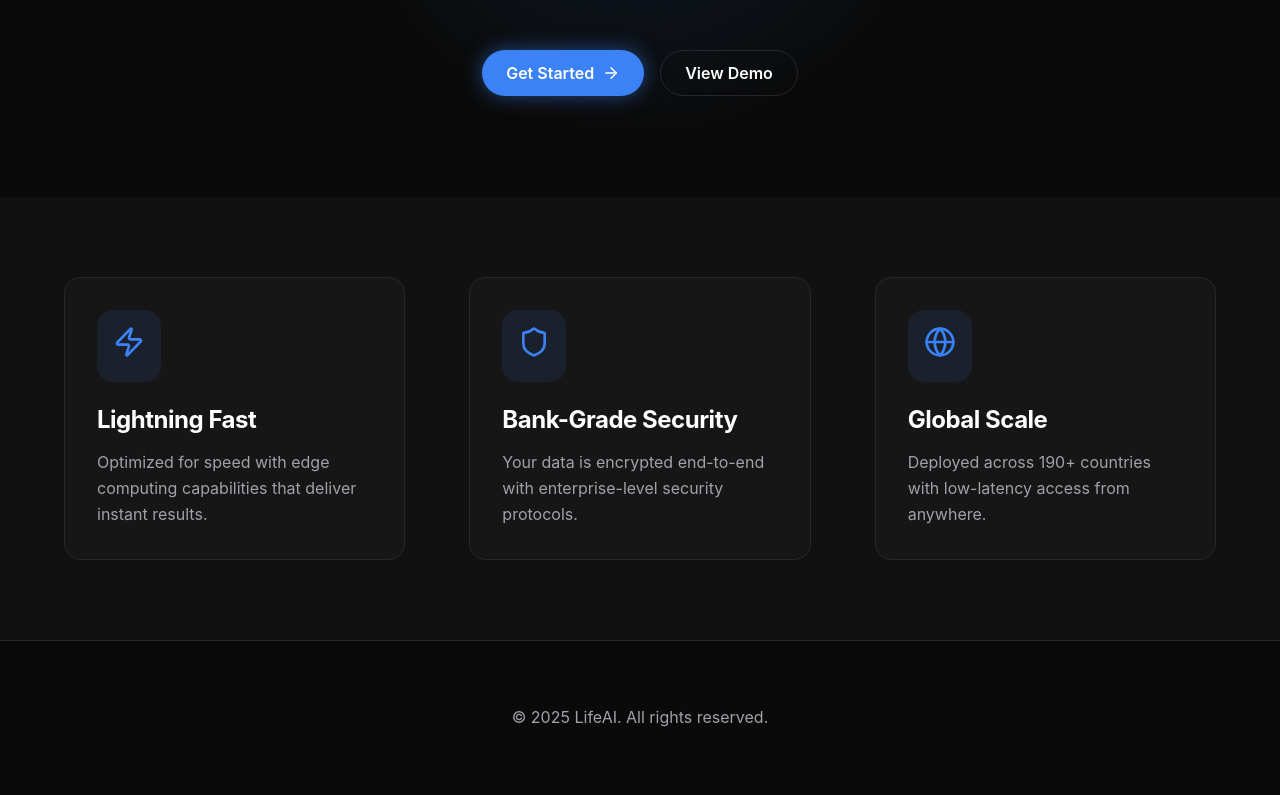
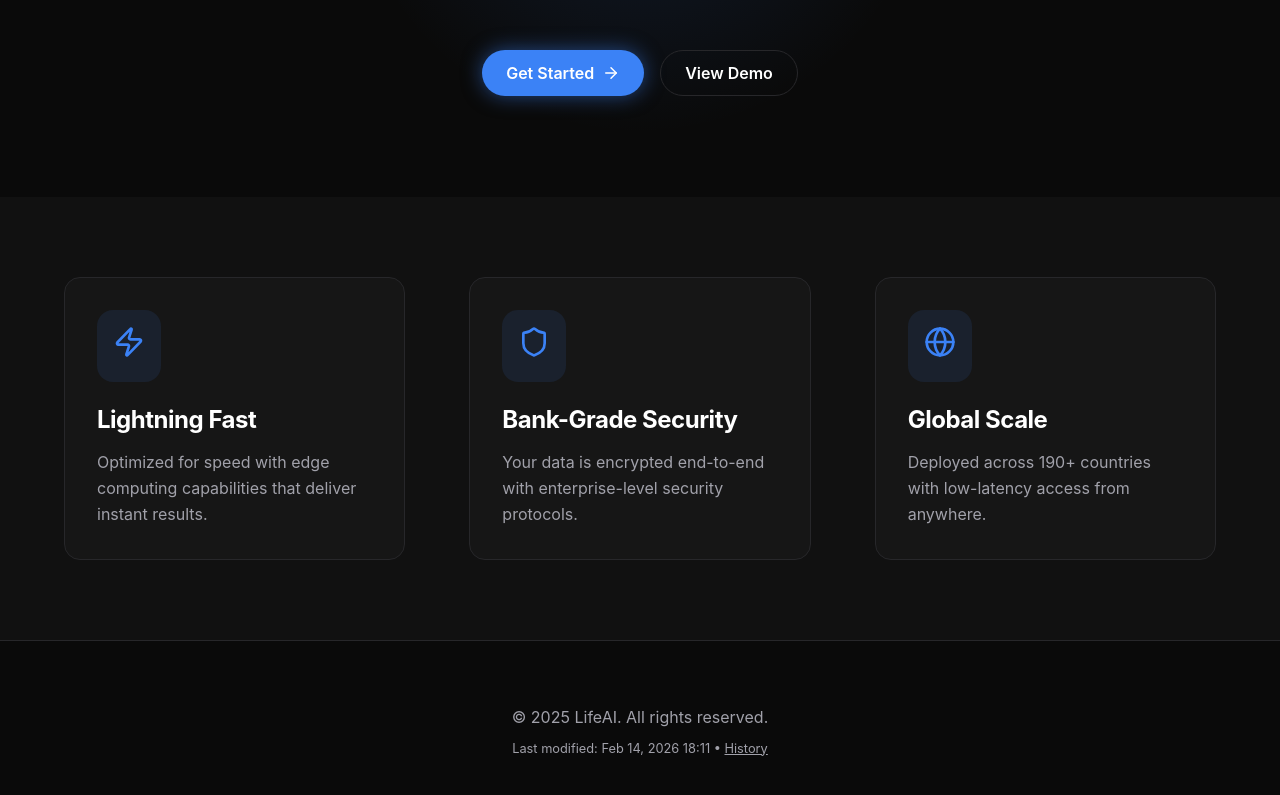
Before and after one commit to miyahira1/lifeai, a React (Vite) app: page / in a window 1280 px wide. Shown: the part 523-1318 px from the top of the page. Built offline with nearby package versions, Linux system fonts and the light colour scheme; no server answers.

Commit message:
feat: add modification info to footer [pushed by Tenazas 🦀]

```diff
--- a/src/components/Footer.tsx
+++ b/src/components/Footer.tsx
@@ -11,6 +11,9 @@ export const Footer: React.FC = () => {
                 <p style={{ color: 'var(--text-secondary)' }}>
                     © {new Date().getFullYear()} LifeAI. All rights reserved.
                 </p>
+                <p style={{ color: 'var(--text-secondary)', fontSize: '0.8rem', marginTop: '0.5rem' }}>
+                    Last modified: Feb 14, 2026 18:11 • <a href="https://github.com/miyahira1/lifeai/commits/main" target="_blank" rel="noopener noreferrer" style={{ color: 'var(--text-secondary)', textDecoration: 'underline' }}>History</a>
+                </p>
             </div>
         </footer>
     );
```
